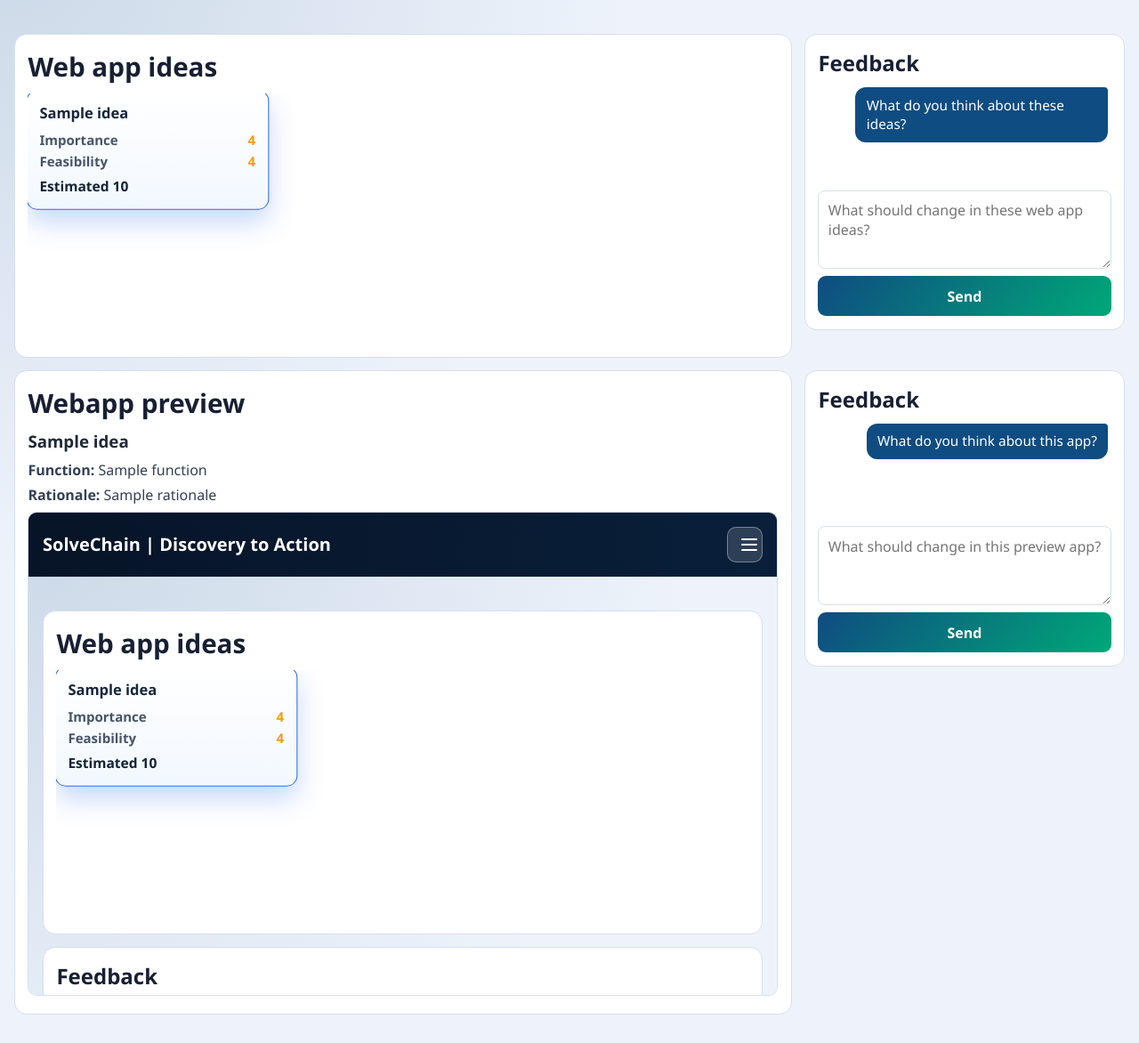
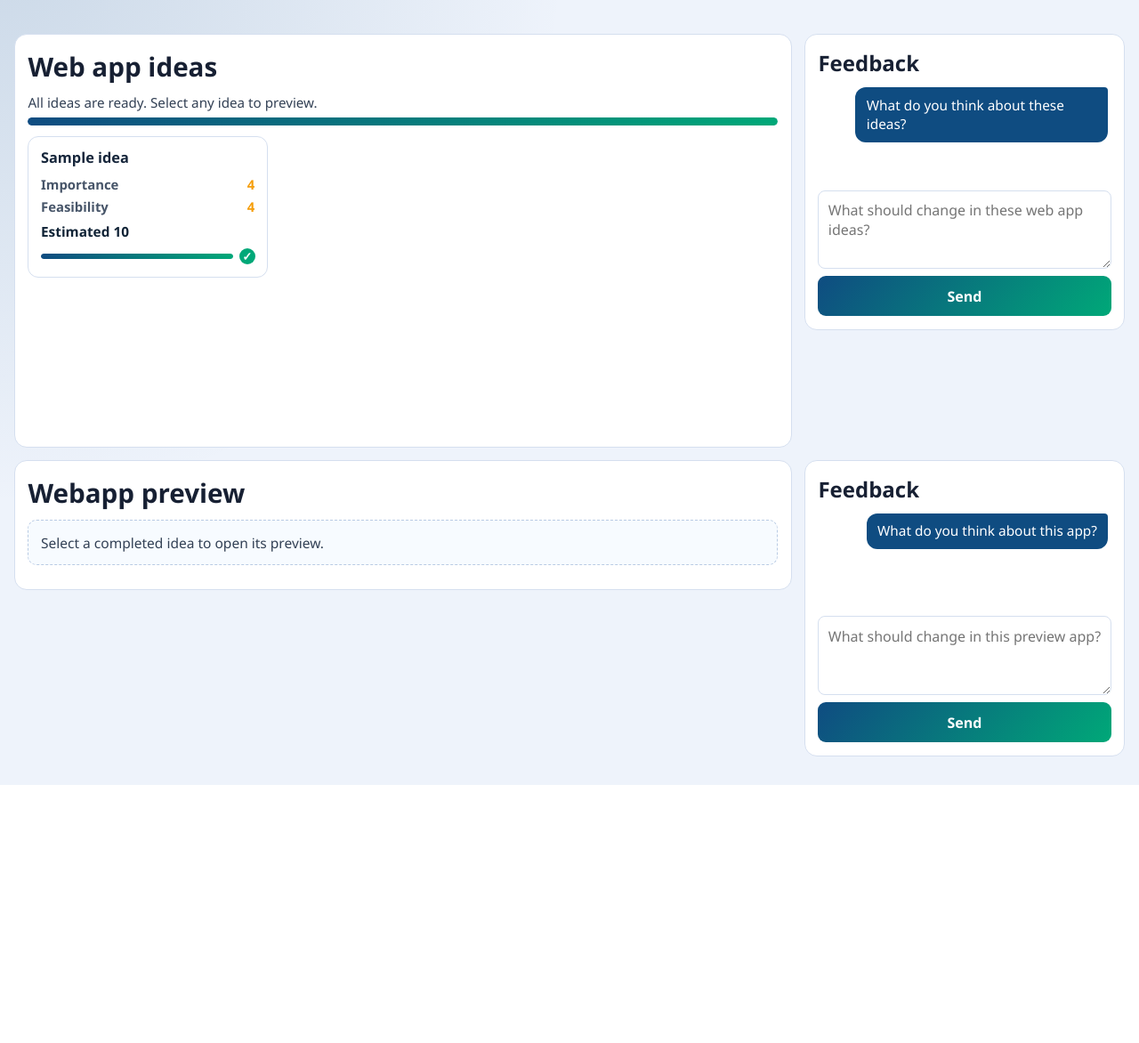
Before and after one commit to emmanuelchemla/solvechain, a FastAPI app: template templates/preview.html in a window 1280 px wide. Shown: the part 72-1244 px from the top of the page at 89% size. After the commit the page ends 954 px from the top, so only its background shows below. Run offline with FastAPI, Linux system fonts and the light colour scheme; the template is opened without the code that fills it: most values are stand-ins (such as "Sample title", 1, 10 or a date in 2020).

Commit message:
display dashboard progressively

```diff
--- a/static/preview.css
+++ b/static/preview.css
@@ -132,6 +132,33 @@ body {
   margin: 0 0 .5rem;
 }
 
+.ideas-generation {
+  margin: .15rem 0 .7rem;
+}
+
+.generation-status {
+  margin: 0 0 .45rem;
+  font-size: .95rem;
+  color: #334155;
+}
+
+.generation-track {
+  width: 100%;
+  height: 9px;
+  border-radius: 999px;
+  background: #d8e4f5;
+  overflow: hidden;
+}
+
+.generation-fill {
+  display: block;
+  width: 0%;
+  height: 100%;
+  border-radius: inherit;
+  background: linear-gradient(90deg, #0f4c81, #00a878);
+  transition: width .18s linear;
+}
+
 .idea-strip {
   display: grid;
   grid-template-rows: repeat(2, minmax(0, 1fr));
@@ -152,13 +179,30 @@ body {
   text-align: left;
   cursor: pointer;
   position: relative;
-  transition: border-color .2s ease, transform .2s ease, box-shadow .2s ease;
+  transition: border-color .24s ease, transform .24s ease, box-shadow .24s ease, opacity .24s ease;
+}
+
+.idea-strip.generating .idea-card {
+  opacity: 0;
+  transform: scale(.94) translateY(16px);
+  pointer-events: none;
+  cursor: default;
+}
+
+.idea-card.show {
+  opacity: 1;
+  transform: scale(1) translateY(0);
+}
+
+.idea-card.ready {
+  cursor: pointer;
+  pointer-events: auto;
 }
 
 .idea-card.active {
-  border-color: #2563eb;
-  transform: translateY(-3px) scale(1.01);
-  box-shadow: 0 14px 30px rgba(37, 99, 235, 0.25);
+  border-color: #1d4ed8;
+  transform: translateY(-4px) scale(1.015);
+  box-shadow: 0 18px 34px rgba(29, 78, 216, 0.3);
   background: linear-gradient(180deg, #ffffff 0%, #f2f8ff 100%);
 }
 
@@ -189,6 +233,49 @@ body {
   font-size: .96rem;
   color: #102336;
   font-weight: 700;
+}
+
+.card-status {
+  margin-top: .55rem;
+  display: flex;
+  align-items: center;
+  gap: .45rem;
+}
+
+.card-progress-track {
+  flex: 1;
+  height: 6px;
+  border-radius: 999px;
+  background: #dbe5f4;
+  overflow: hidden;
+}
+
+.card-progress-fill {
+  display: block;
+  width: 0%;
+  height: 100%;
+  border-radius: inherit;
+  background: linear-gradient(90deg, #0f4c81, #00a878);
+  transition: width .12s linear;
+}
+
+.card-check {
+  width: 18px;
+  height: 18px;
+  border-radius: 999px;
+  background: #d0d9ea;
+  color: transparent;
+  display: inline-flex;
+  align-items: center;
+  justify-content: center;
+  font-size: .82rem;
+  font-weight: 800;
+  transition: background .2s ease, color .2s ease, transform .2s ease;
+}
+
+.idea-card.ready .card-check {
+  background: #00a878;
+  color: #fff;
 }
 
 .idea-tooltip {
@@ -224,6 +311,16 @@ body {
   margin: .25rem 0 .45rem;
   color: #334155;
   line-height: 1.35;
+}
+
+.preview-empty {
+  margin: .2rem 0 .8rem;
+  border: 1px dashed #b9cbe4;
+  border-radius: 10px;
+  background: #f7fbff;
+  color: #334155;
+  padding: .85rem;
+  font-size: .97rem;
 }
 
 .preview-panel h3 {
--- a/static/preview.js
+++ b/static/preview.js
@@ -5,10 +5,18 @@ const menuToggle = document.getElementById('menu-toggle');
 const navMenu = document.getElementById('nav-menu');
 
 const ideaStrip = document.getElementById('idea-strip');
+const generationStatus = document.getElementById('generation-status');
+const generationFill = document.getElementById('generation-fill');
+
+const previewEmpty = document.getElementById('preview-empty');
 const selectedTitle = document.getElementById('selected-title');
 const selectedFunction = document.getElementById('selected-function');
 const selectedRationale = document.getElementById('selected-rationale');
 const appFrame = document.getElementById('app-frame');
+
+function setGenerationStatus(text) {
+  if (generationStatus) generationStatus.textContent = text;
+}
 
 function normalizeErrorDetail(detail) {
   if (!detail) return 'Request failed';
@@ -31,6 +39,26 @@ function normalizeErrorDetail(detail) {
     return JSON.stringify(detail);
   }
   return String(detail);
+}
+
+function sleep(ms) {
+  return new Promise((resolve) => {
+    window.setTimeout(resolve, ms);
+  });
+}
+
+function parseImportance(raw) {
+  const match = String(raw || '').match(/\d+/);
+  return match ? Number(match[0]) : 0;
+}
+
+function shuffle(items) {
+  const array = [...items];
+  for (let i = array.length - 1; i > 0; i -= 1) {
+    const j = Math.floor(Math.random() * (i + 1));
+    [array[i], array[j]] = [array[j], array[i]];
+  }
+  return array;
 }
 
 async function postJSON(path, body) {
@@ -70,19 +98,190 @@ function wireMenu() {
   });
 }
 
+function clearPreview() {
+  previewEmpty.hidden = false;
+  selectedTitle.hidden = true;
+  selectedFunction.hidden = true;
+  selectedRationale.hidden = true;
+  appFrame.hidden = true;
+  appFrame.src = 'about:blank';
+}
+
 function setActiveIdea(card) {
   ideaStrip.querySelectorAll('.idea-card').forEach((node) => node.classList.remove('active'));
   card.classList.add('active');
+
+  previewEmpty.hidden = true;
+  selectedTitle.hidden = false;
+  selectedFunction.hidden = false;
+  selectedRationale.hidden = false;
+  appFrame.hidden = false;
+
   selectedTitle.textContent = card.dataset.title;
   selectedFunction.innerHTML = `<strong>Function:</strong> ${card.dataset.function || ''}`;
   selectedRationale.innerHTML = `<strong>Rationale:</strong> ${card.dataset.rationale || ''}`;
   appFrame.src = card.dataset.appUrl;
 }
 
+function sortVisibleCardsAnimated(allCards) {
+  const visibleCards = allCards.filter((card) => card.classList.contains('show'));
+  if (visibleCards.length < 2) return;
+
+  const firstRects = new Map();
+  visibleCards.forEach((card) => {
+    firstRects.set(card, card.getBoundingClientRect());
+  });
+
+  const ordered = [...visibleCards].sort(
+    (a, b) => parseImportance(b.dataset.importance) - parseImportance(a.dataset.importance)
+  );
+  ordered.forEach((card) => ideaStrip.appendChild(card));
+
+  ordered.forEach((card) => {
+    const first = firstRects.get(card);
+    const last = card.getBoundingClientRect();
+    const deltaX = first.left - last.left;
+    const deltaY = first.top - last.top;
+    if (!deltaX && !deltaY) return;
+
+    card.animate(
+      [
+        { transform: `translate(${deltaX}px, ${deltaY}px)` },
+        { transform: 'translate(0, 0)' },
+      ],
+      {
+        duration: 360,
+        easing: 'cubic-bezier(0.22, 1, 0.36, 1)',
+      }
+    );
+  });
+}
+
+function animateGlobalProgress(durationMs) {
+  return new Promise((resolve) => {
+    if (!generationFill) {
+      window.setTimeout(resolve, durationMs);
+      return;
+    }
+
+    let done = false;
+    const finish = () => {
+      if (done) return;
+      done = true;
+      generationFill.style.width = '100%';
+      resolve();
+    };
+
+    const startedAt = Date.now();
+    const timer = window.setInterval(() => {
+      const elapsed = Date.now() - startedAt;
+      const pct = Math.min(100, (elapsed / durationMs) * 100);
+      generationFill.style.width = `${pct}%`;
+      if (pct >= 100) {
+        window.clearInterval(timer);
+        finish();
+      }
+    }, 50);
+    window.setTimeout(() => {
+      window.clearInterval(timer);
+      finish();
+    }, durationMs + 1200);
+  });
+}
+
+function runCardProgress(card) {
+  const fill = card.querySelector('.card-progress-fill');
+  const min = 1000;
+  const max = 5000;
+  const duration = min + Math.random() * (max - min);
+
+  return new Promise((resolve) => {
+    if (!fill) {
+      card.dataset.ready = 'true';
+      card.classList.add('ready');
+      resolve();
+      return;
+    }
+
+    const startedAt = Date.now();
+    const timer = window.setInterval(() => {
+      const elapsed = Date.now() - startedAt;
+      const pct = Math.min(100, (elapsed / duration) * 100);
+      fill.style.width = `${pct}%`;
+      if (pct >= 100) {
+        window.clearInterval(timer);
+        card.dataset.ready = 'true';
+        card.classList.add('ready');
+        resolve();
+      }
+    }, 50);
+  });
+}
+
 function wireIdeaCards() {
-  ideaStrip.querySelectorAll('.idea-card').forEach((card) => {
-    card.addEventListener('click', () => setActiveIdea(card));
+  const cards = Array.from(ideaStrip.querySelectorAll('.idea-card'));
+
+  cards.forEach((card) => {
+    card.addEventListener('click', () => {
+      if (card.dataset.ready !== 'true') return;
+      setActiveIdea(card);
     });
+  });
+
+  return cards;
+}
+
+async function startIdeaGeneration(cards) {
+  if (!ideaStrip) return;
+
+  if (!cards.length) {
+    setGenerationStatus('No ideas available yet.');
+    if (generationFill) generationFill.style.width = '0%';
+    return;
+  }
+
+  try {
+    ideaStrip.classList.add('generating');
+    cards.forEach((card) => {
+      card.classList.remove('show', 'ready', 'active');
+      card.dataset.ready = 'false';
+      if (card.parentElement === ideaStrip) {
+        ideaStrip.removeChild(card);
+      }
+    });
+
+    setGenerationStatus('Synthesizing and ranking ideas...');
+    await animateGlobalProgress(4000);
+    setGenerationStatus('Ideas incoming. Scoring each concept...');
+
+    const appearanceOrder = shuffle(cards);
+    const completionTasks = [];
+
+    for (const card of appearanceOrder) {
+      ideaStrip.appendChild(card);
+      card.classList.add('show');
+      sortVisibleCardsAnimated(cards);
+      completionTasks.push(runCardProgress(card));
+      await sleep(280);
+    }
+
+    await Promise.all(completionTasks);
+    setGenerationStatus('All ideas are ready. Select any idea to preview.');
+    ideaStrip.classList.remove('generating');
+  } catch (error) {
+    console.error(error);
+    setGenerationStatus('Ideas ready. Select one to preview.');
+    ideaStrip.classList.remove('generating');
+    cards.forEach((card) => {
+      if (card.parentElement !== ideaStrip) {
+        ideaStrip.appendChild(card);
+      }
+      card.classList.add('show', 'ready');
+      card.dataset.ready = 'true';
+      const fill = card.querySelector('.card-progress-fill');
+      if (fill) fill.style.width = '100%';
+    });
+  }
 }
 
 function wireFeedbackBox(prefix) {
@@ -123,7 +322,10 @@ function wireFeedbackBox(prefix) {
     clearError();
 
     const text = feedbackInput.value.trim();
-    if (!text) return;
+    if (!text) {
+      showError('Please add a short note before sending.');
+      return;
+    }
 
     addBubble('user', text);
     feedbackInput.value = '';
@@ -131,7 +333,7 @@ function wireFeedbackBox(prefix) {
   });
 
   feedbackInput.addEventListener('keydown', (event) => {
-    if (event.key === 'Enter' && event.metaKey) {
+    if (event.key === 'Enter' && (event.metaKey || event.ctrlKey)) {
       event.preventDefault();
       feedbackForm.requestSubmit();
     }
@@ -140,6 +342,7 @@ function wireFeedbackBox(prefix) {
   addBubble('agent', openingMessage);
 }
 
+if (logoutBtn) {
   logoutBtn.addEventListener('click', async () => {
     try {
       await postJSON('/api/auth/logout', {});
@@ -148,8 +351,13 @@ logoutBtn.addEventListener('click', async () => {
       console.error(error);
     }
   });
+}
 
 wireMenu();
-wireIdeaCards();
+clearPreview();
+if (ideaStrip) {
+  const cards = wireIdeaCards();
+  startIdeaGeneration(cards);
+}
 wireFeedbackBox('ideas');
 wireFeedbackBox('preview');
--- a/templates/preview.html
+++ b/templates/preview.html
@@ -29,21 +29,35 @@
     <section class="dash-row">
       <article class="panel ideas-panel">
         <h1>Web app ideas</h1>
+        <div id="ideas-generation" class="ideas-generation" aria-live="polite">
+          <p id="generation-status" class="generation-status">Synthesizing and ranking ideas...</p>
+          <div class="generation-track" role="progressbar" aria-valuemin="0" aria-valuemax="100" aria-valuenow="0">
+            <span id="generation-fill" class="generation-fill"></span>
+          </div>
+        </div>
         <div id="idea-strip" class="idea-strip">
           {% for idea in ideas %}
           <button
-            class="idea-card{% if loop.first %} active{% endif %}"
+            class="idea-card"
             type="button"
             data-index="{{ loop.index0 }}"
+            data-importance="{{ idea.importance }}"
             data-title="{{ idea.title }}"
             data-function="{{ idea.function }}"
             data-rationale="{{ idea.rationale }}"
             data-app-url="{{ idea.app_url }}"
+            data-ready="false"
           >
             <h3>{{ idea.title }}</h3>
             <p class="metric">Importance <span class="stars">{{ idea.importance_stars }}</span></p>
             <p class="metric">Feasibility <span class="stars">{{ idea.feasibility_stars }}</span></p>
             <p class="price">Estimated {{ idea.price }}</p>
+            <div class="card-status">
+              <div class="card-progress-track" aria-hidden="true">
+                <span class="card-progress-fill"></span>
+              </div>
+              <span class="card-check" aria-hidden="true">✓</span>
+            </div>
             <div class="idea-tooltip" aria-hidden="true">
               <p><strong>Function:</strong> {{ idea.function }}</p>
               <p><strong>Rationale:</strong> {{ idea.rationale }}</p>
@@ -67,10 +81,11 @@
     <section class="dash-row">
       <article class="panel preview-panel">
         <h1>Webapp preview</h1>
-        <h3 id="selected-title">{{ ideas[0].title if ideas else 'Generated App' }}</h3>
-        <p id="selected-function" class="context-line"><strong>Function:</strong> {{ ideas[0].function if ideas else '' }}</p>
-        <p id="selected-rationale" class="context-line"><strong>Rationale:</strong> {{ ideas[0].rationale if ideas else '' }}</p>
-        <iframe id="app-frame" src="{{ app_url }}" title="Generated app preview"></iframe>
+        <div id="preview-empty" class="preview-empty">Select a completed idea to open its preview.</div>
+        <h3 id="selected-title" hidden></h3>
+        <p id="selected-function" class="context-line" hidden></p>
+        <p id="selected-rationale" class="context-line" hidden></p>
+        <iframe id="app-frame" src="about:blank" title="Generated app preview" hidden></iframe>
       </article>
 
       <aside class="panel feedback-panel">
@@ -91,6 +106,6 @@
       version: {{ version }}
     };
   </script>
-  <script src="/static/preview.js"></script>
+  <script src="/static/preview.js?v=20260419a"></script>
 </body>
 </html>
```
Also changed, not shown: templates/index.html (+12 -19 lines). Lines whose indentation alone changed are shown as unchanged.
